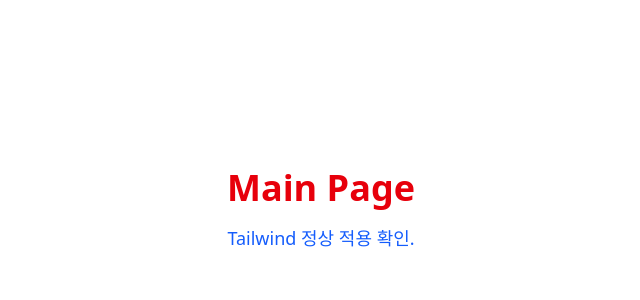
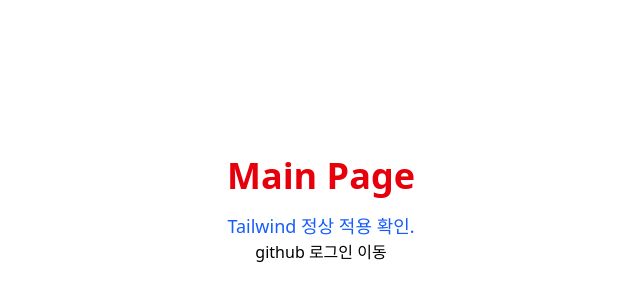
Before and after one commit to Hyeri-hci/OSSDoctor, a React (Vite) app in the folder frontend/: page / in a window 1280 px wide. Shown: the part 190-490 px from the top of the page, without its empty margins (319-959 px from the left). Built offline with nearby package versions, Linux system fonts and the light colour scheme.

Commit message:
[Add] 메인페이지 GitHub OAuth 로그인 이동 임시 생성

```diff
--- a/frontend/src/features/MainPage/pages/MainPage.jsx
+++ b/frontend/src/features/MainPage/pages/MainPage.jsx
@@ -5,6 +5,7 @@ export default function MainPage() {
     <div className="flex flex-col items-center justify-center h-screen bg-primary">
       <h1 className="text-4xl font-bold mb-4 text-red-600">Main Page</h1>
       <p className="text-lg text-accent text-blue-600">Tailwind 정상 적용 확인.</p>
+        <a href={"https://github.com/login/oauth/authorize?client_id=Iv23li5SWPbWBI5N68H8"}>github 로그인 이동</a>
     </div>
   );
 }
```
